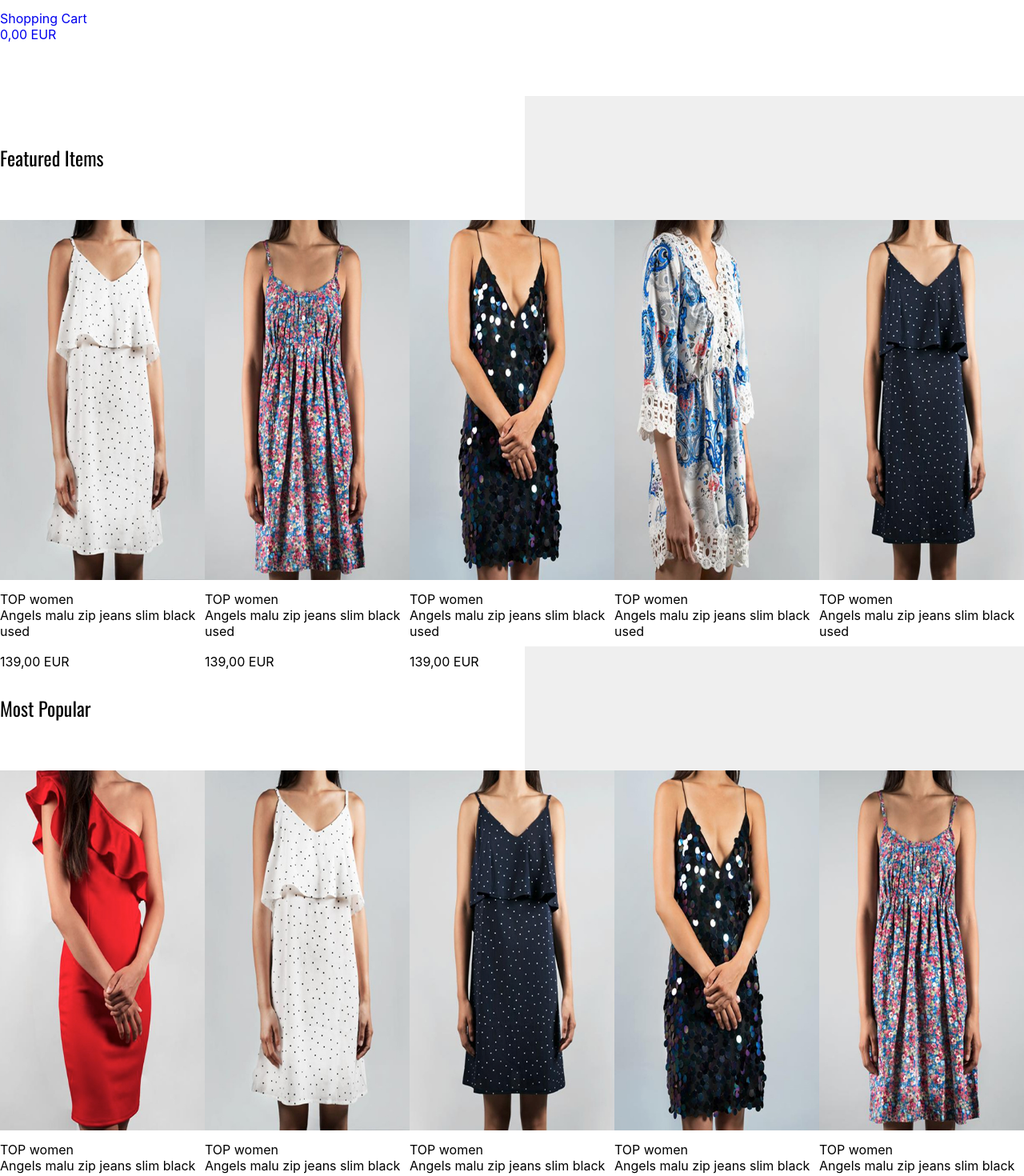
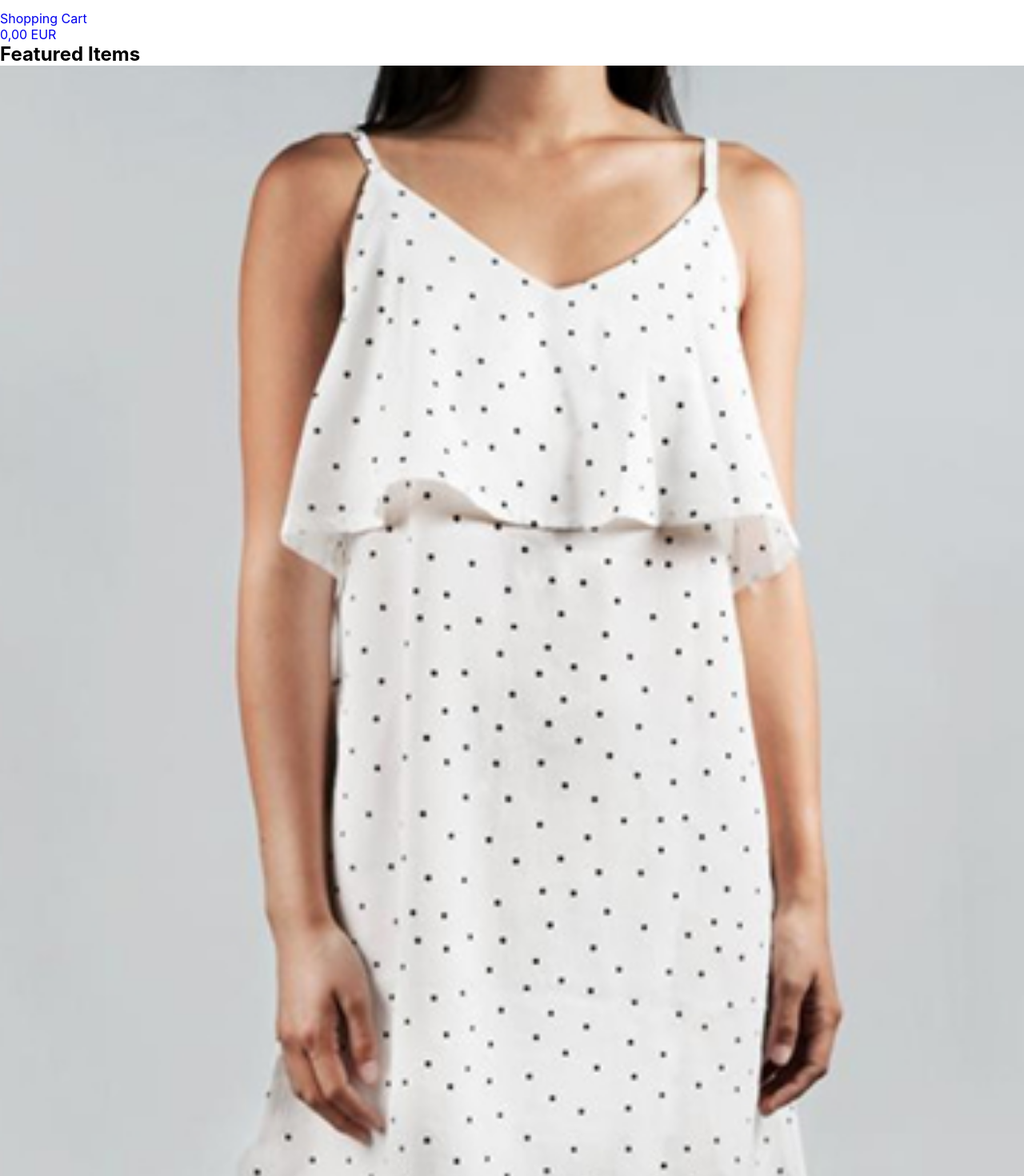
Before and after one commit to Tate-T/crips-react, a React (Create React App) app: page / in a window 1280 px wide. Shown: the part 3280-4750 px from the top of the page at 80% size. Built offline with nearby package versions, Linux system fonts and the light colour scheme.

Commit message:
fixed unneeded changes

```diff
--- a/src/components/MiniCatalog/MiniCatalog.jsx
+++ b/src/components/MiniCatalog/MiniCatalog.jsx
@@ -1,58 +1,30 @@
-import { MiniCatalogItem } from "./MiniCatalogItem.jsx";
 import { featuredItemsData, mostPopularData } from "../../data/mini-catalog-data.js";
-import styles from "./MiniCatalog.module.scss";
 
 export const MiniCatalog = () => {
   return (
     <>
-			<section className={styles["mini-catalog"]}>
-				<div className="container">
-					<div className={`${styles["mini-catalog__list-wrap"]} ${styles["mini-catalog__list-wrap--featured"]}`}>
-						<div className={`${styles["mini-catalog__top-wrap"]} ${styles["mini-catalog__top-wrap--featured"]}`}>
-							<h2 className={`${styles["mini-catalog__title"]} ${styles["mini-catalog__title--featured"]}`}>Featured Items</h2>
-							<div className="mini-catalog__btn-wrap">
-								<button className="mini-catalog__btn">
-									<svg>
-										<use></use>
-									</svg>
-								</button>
-								<button className="mini-catalog__btn">
-									<svg>
-										<use></use>
-									</svg>
-								</button>
-							</div>
-						</div>
-						<ul className={`${styles["mini-catalog__list"]} ${styles["mini-catalog__list--featured"]}`}>
+      <h2 className="featured-items-title">Featured Items</h2>
+      <ul className="featured-items-list">
         {featuredItemsData.map((item) => (
-								<MiniCatalogItem img={item.img} category={item.category} title={item.title} price={item.price} />
+          <li>
+            <img src={item.img} alt="" />
+            <p className="featured-items-list-category">{item.category}</p>
+            <p className="featured-items-list-title">{item.title}</p>
+            <p className="featured-items-list-price">{item.price} EUR</p>
+          </li>
         ))}
       </ul>
-					</div>
-					<div className={`${styles["mini-catalog__list-wrap"]} ${styles["mini-catalog__list-wrap--popular"]}`}>
-						<div className={`${styles["mini-catalog__top-wrap"]} ${styles["mini-catalog__top-wrap--popular"]}`}>
-							<h2 className={`${styles["mini-catalog__title"]} ${styles["mini-catalog__title--popular"]}`}>Most Popular</h2>
-							<div className="mini-catalog__btn-wrap">
-								<button className="mini-catalog__btn">
-									<svg>
-										<use></use>
-									</svg>
-								</button>
-								<button className="mini-catalog__btn">
-									<svg>
-										<use></use>
-									</svg>
-								</button>
-							</div>
-						</div>
-						<ul className={`${styles["mini-catalog__list"]} ${styles["mini-catalog__list--popular"]}`}>
+      <h2 className="most-popular-title">Most Popular</h2>
+      <ul className="most-popular-list">
         {mostPopularData.map((item) => (
-								<MiniCatalogItem img={item.img} category={item.category} title={item.title} price={item.price} />
+          <li>
+            <img src={item.img} alt="" />
+            <p className="most-popular-list-category">{item.category}</p>
+            <p className="most-popular-list-title">{item.title}</p>
+            <p className="most-popular-list-price">{item.price} EUR</p>
+          </li>
         ))}
       </ul>
-					</div>
-				</div>
-			</section>
     </>
-	);
-};
+  )
+}
--- a/src/components/MiniCatalog/MiniCatalogItem.jsx
+++ b/src/components/MiniCatalog/MiniCatalogItem.jsx
@@ -1,12 +1,7 @@
-import styles from "./MiniCatalog.module.scss";
+export default MiniCatalogItem = ({ img }) => {
+	return (
+		<li>
 
-export const MiniCatalogItem = ({ img, category, title, price }) => {
-	return (
-		<li className={styles["mini-catalog__item"]}>
-			<img className={styles["mini-catalog__item-image"]} src={img} alt="" />
-			<p className={styles["mini-catalog__item-category"]}>{category}</p>
-			<p className={styles["mini-catalog__item-title"]}>{title}</p>
-			<p className={styles["mini-catalog__item-price"]}>{price + " EUR"}</p>
 		</li>
 	);
-};
+}
```
Lines whose indentation alone changed are shown as unchanged.
